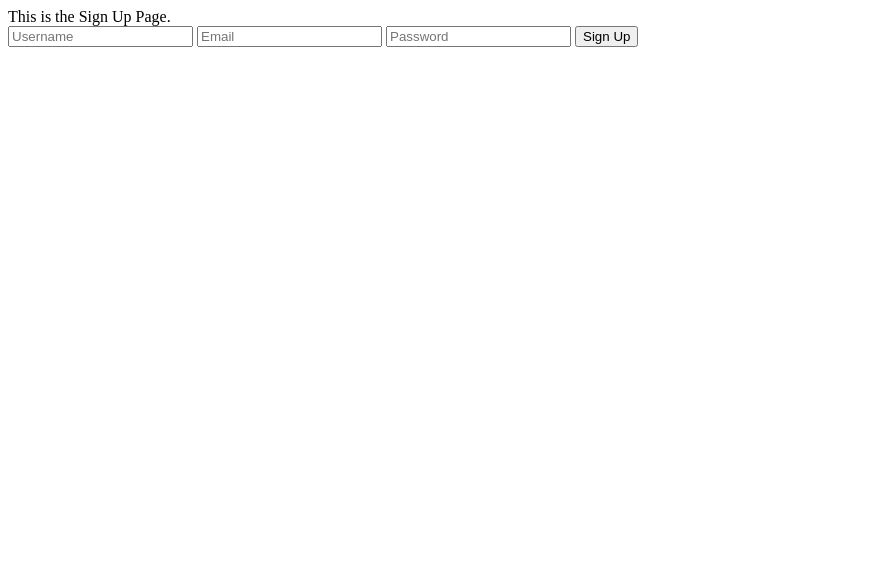
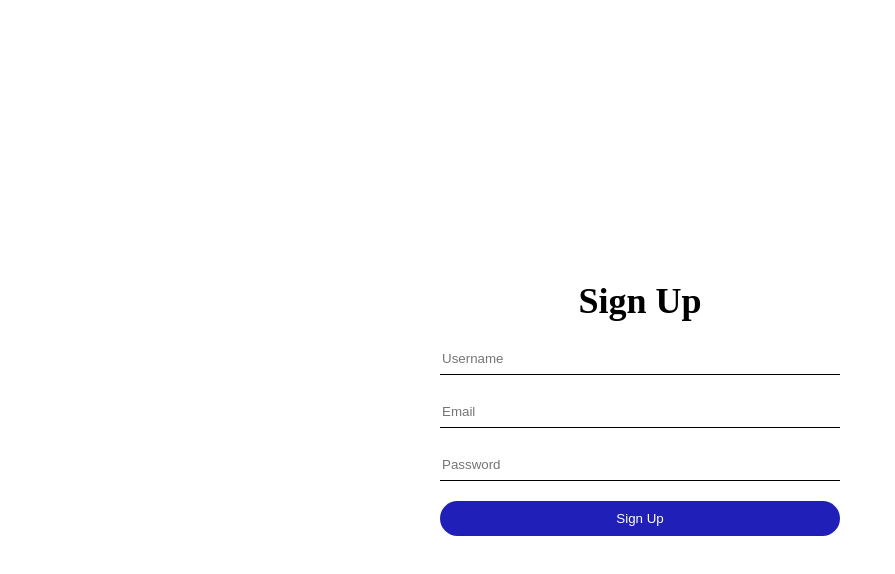
Before and after one commit to EdwardoEkka/Ecommerce_Ui, a plain HTML site: page pages/sign_up/sign_up.html in a window 1280 px wide. Shown: the whole page, without its empty margins (0-895 px from the left). Drawn offline with Linux system fonts and the light colour scheme; no server answers.

Commit message:
Pushing it

```diff
--- a/index.js
+++ b/index.js
@@ -1 +1,3 @@
+Navbar('./','./pages/products/products.html','./pages/cart/cart.html','./pages/account/account.html');
+
 authenticateUser();
--- /dev/null
+++ b/pages/account/account.css
@@ -0,0 +1,3 @@
+body{
+    margin: 0;
+}
--- /dev/null
+++ b/pages/account/account.js
@@ -0,0 +1,5 @@
+Navbar("../../index.html", "../products/products.html", "../cart/cart.html", "./account.html");
+
+authenticateUser();
+
+const Account=document.querySelector('.account-container');
--- a/pages/sign_in/sign_in.css
+++ b/pages/sign_in/sign_in.css
@@ -0,0 +1,37 @@
+
+.main-container{
+    display: flex;
+    align-items: center;
+    height: 100vh;
+    justify-content: center;
+}
+
+.signin-container{
+    margin: 20px;
+    width: 400px;
+    display: flex;
+    flex-direction: column;
+    justify-content: center;
+    gap:20px;
+}
+
+.login{
+    text-align: center;
+    font-size: 36px;
+    font-weight: 600;
+}
+
+.signin-container input{
+height: 30px;
+border: none;
+display: flex;
+border-bottom:1px solid black ;
+}
+
+.signin-container button{
+    border: none;
+    padding: 10px;
+    border-radius: 50px;
+    color: white;
+    background-color: rgb(32, 32, 185);
+}
--- a/pages/sign_up/sign_up.css
+++ b/pages/sign_up/sign_up.css
@@ -0,0 +1,37 @@
+
+.main-container{
+    display: flex;
+    align-items: center;
+    height: 100vh;
+    justify-content: center;
+}
+
+.signup-container{
+    margin: 20px;
+    width: 400px;
+    display: flex;
+    flex-direction: column;
+    justify-content: center;
+    gap:20px;
+}
+
+.signup{
+    text-align: center;
+    font-size: 36px;
+    font-weight: 600;
+}
+
+.signup-container input{
+height: 30px;
+border: none;
+display: flex;
+border-bottom:1px solid black ;
+}
+
+.signup-container button{
+    border: none;
+    padding: 10px;
+    border-radius: 50px;
+    color: white;
+    background-color: rgb(32, 32, 185);
+}
--- a/pages/sign_up/sign_up.html
+++ b/pages/sign_up/sign_up.html
@@ -4,15 +4,18 @@
     <meta charset="UTF-8">
     <meta name="viewport" content="width=device-width, initial-scale=1.0">
     <title>Document</title>
+    <link rel="stylesheet" href="sign_up.css">
 </head>
 <body>
     <div class="notification"></div>
-    This is the Sign Up Page.
-    <div class="signup-container">
-        <input type="text" id="username" placeholder="Username">
-        <input type="email" id="email" placeholder="Email">
-        <input type="password" id="password" placeholder="Password">
-        <button class="submitButton">Sign Up</button>
+    <div class="main-container">
+        <div class="signup-container">
+            <div class="signup">Sign Up</div>
+            <input type="text" id="username" placeholder="Username">
+            <input type="email" id="email" placeholder="Email">
+            <input type="password" id="password" placeholder="Password">
+            <button class="submitButton">Sign Up</button>
+        </div>
     </div>
     <script src="../../authenticate.js"></script>
     <script src="../../components/notify.js"></script>
```
Also changed, not shown: components/navbar.js (+35 -34 lines), index.html (+0 -4 lines), pages/account/account.html (added, +16 -0 lines), pages/cart/cart.js (+26 -16 lines), pages/product/product.js (+30 -26 lines), pages/products/products.js (+8 -8 lines), pages/sign_in/sign_in.html (+8 -6 lines).
